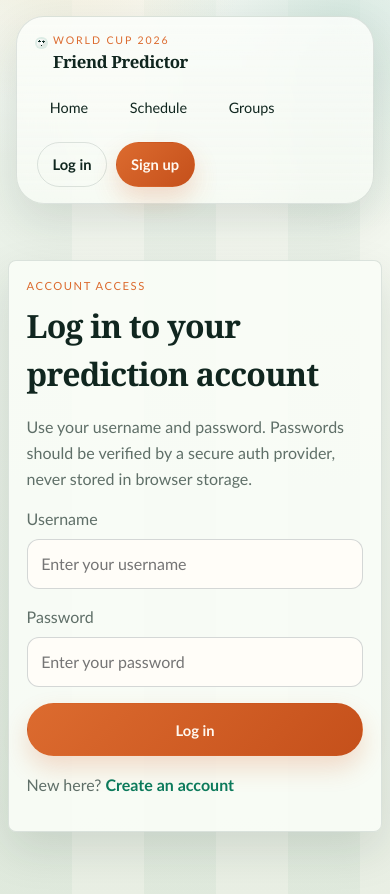
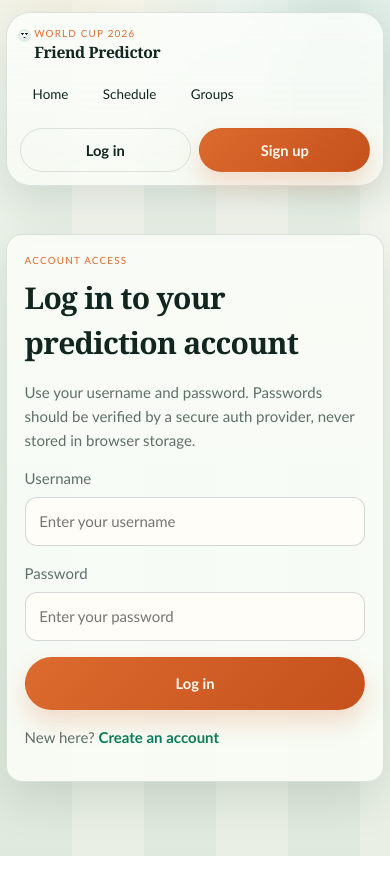
Before and after one commit to EG433/World-Cup-Predictor, a Next.js app: page /login in a window 390 px wide. After the commit the page ends 856 px from the top, so only its background shows below. Built offline with nearby package versions, Linux system fonts and the light colour scheme; no server answers.

Commit message:
Improve mobile responsiveness

```diff
--- a/app/globals.css
+++ b/app/globals.css
@@ -3629,14 +3629,135 @@ p {
 }
 
 @media (max-width: 720px) {
+  body {
+    font-size: 15px;
+  }
+
+  .page-shell {
+    overflow-x: clip;
+  }
+
+  .site-header {
+    width: min(100% - 1rem, var(--content-width));
+    margin-top: 0.75rem;
+    padding: 0.9rem;
+    gap: 0.8rem;
+    border-radius: 24px;
+  }
+
+  .brand-mark {
+    padding-left: 0.9rem;
+  }
+
+  .brand-name {
+    font-size: 0.98rem;
+  }
+
+  .nav-links {
+    width: 100%;
+    justify-content: flex-start;
+    flex-wrap: nowrap;
+    gap: 0.55rem;
+    overflow-x: auto;
+    padding-bottom: 0.2rem;
+    scrollbar-width: none;
+  }
+
+  .nav-links::-webkit-scrollbar {
+    display: none;
+  }
+
+  .nav-links a {
+    flex: 0 0 auto;
+    white-space: nowrap;
+    font-size: 0.84rem;
+  }
+
+  .auth-nav-actions,
+  .user-pill {
+    width: 100%;
+  }
+
+  .auth-nav-actions {
+    display: grid;
+    grid-template-columns: repeat(2, minmax(0, 1fr));
+  }
+
+  .auth-nav-actions .primary-button,
+  .auth-nav-actions .secondary-button {
+    width: 100%;
+    min-height: 2.75rem;
+  }
+
+  .user-pill {
+    justify-items: start;
+    gap: 0.2rem;
+    padding: 0.75rem 0.9rem;
+  }
+
   .page-content {
     width: min(100% - 1rem, var(--content-width));
+    padding-top: 1rem;
+    padding-bottom: 2.5rem;
   }
 
   .hero-panel,
   .section-card,
   .auth-card {
     padding: 1.1rem;
+  }
+
+  .home-hero,
+  .schedule-hero,
+  .groups-hero {
+    min-height: 0;
+    gap: 1rem;
+    padding: 1.15rem;
+  }
+
+  .home-hero::before,
+  .home-hero::after,
+  .schedule-hero::before,
+  .groups-hero::after {
+    opacity: 0.45;
+  }
+
+  .home-hero-copy h1,
+  .schedule-hero h1,
+  .groups-hero h1,
+  .page-intro h1 {
+    font-size: clamp(1.7rem, 10vw, 2.45rem);
+    line-height: 0.98;
+  }
+
+  .home-hero-copy p:not(.eyebrow),
+  .schedule-hero p:not(.eyebrow),
+  .groups-hero p:not(.eyebrow),
+  .page-intro p {
+    font-size: 0.92rem;
+  }
+
+  .home-hero-meta {
+    display: grid;
+    grid-template-columns: repeat(2, minmax(0, 1fr));
+    gap: 0.6rem;
+  }
+
+  .home-hero-meta div {
+    min-width: 0;
+  }
+
+  .hero-actions,
+  .page-actions {
+    grid-template-columns: 1fr;
+  }
+
+  .hero-actions .primary-button,
+  .hero-actions .secondary-button,
+  .page-actions .primary-button,
+  .page-actions .secondary-button,
+  .page-actions .danger-button {
+    width: 100%;
   }
 
   .section-card-copy,
@@ -3695,6 +3816,80 @@ p {
     grid-template-columns: 1fr;
   }
 
+  .home-panel-header,
+  .member-preview-header,
+  .day-schedule-heading,
+  .joined-card-topline,
+  .official-knockout-card-header,
+  .official-knockout-card-footer {
+    display: grid;
+    gap: 0.5rem;
+    justify-content: stretch;
+  }
+
+  .matchday-strip {
+    grid-auto-columns: minmax(6.4rem, 1fr);
+    gap: 0.5rem;
+    padding-bottom: 0.55rem;
+  }
+
+  .matchday-strip button {
+    min-height: 4.7rem;
+    padding: 0.7rem;
+  }
+
+  .day-schedule-toolbar {
+    padding: 0.85rem;
+  }
+
+  .day-schedule-summary {
+    min-width: 0;
+  }
+
+  .match-card {
+    gap: 0.75rem;
+    padding: 0.85rem;
+    border-radius: 18px;
+  }
+
+  .match-card::after {
+    width: 5.5rem;
+    height: 5.5rem;
+    top: -2.2rem;
+    right: -1.8rem;
+  }
+
+  .match-card-topline,
+  .match-card-subline,
+  .match-card-footer {
+    gap: 0.45rem;
+  }
+
+  .match-team-block {
+    padding: 0.75rem;
+  }
+
+  .team-badge {
+    gap: 0.45rem;
+  }
+
+  .team-flag {
+    width: 1.55rem;
+    height: 1.1rem;
+    flex-basis: 1.55rem;
+  }
+
+  .team-name,
+  .team-badge-name {
+    font-size: 0.88rem;
+    line-height: 1.18;
+  }
+
+  .match-card .team-meta,
+  .team-badge-code {
+    font-size: 0.68rem;
+  }
+
   .ai-advice-controls {
     grid-template-columns: 1fr;
   }
@@ -3727,6 +3922,86 @@ p {
     justify-content: start;
   }
 
+  .joined-group-card {
+    padding: 1rem;
+  }
+
+  .group-card-actions {
+    grid-template-columns: 1fr;
+  }
+
+  .group-card-actions .danger-button {
+    grid-column: auto;
+  }
+
+  .group-member-detail-row,
+  .member-score-row {
+    align-items: start;
+  }
+
+  .group-member-status {
+    justify-items: start;
+    text-align: left;
+  }
+
+  .create-form-row {
+    grid-template-columns: 1fr;
+    gap: 0.7rem;
+    padding: 0.75rem 0;
+  }
+
+  .prediction-mode-card {
+    padding: 1rem;
+  }
+
+  .score-pick-row {
+    grid-template-columns: 1fr 1fr 3rem auto 3rem 1fr;
+    gap: 0.45rem;
+    align-items: start;
+  }
+
+  .score-match-meta {
+    grid-column: 1 / -1;
+  }
+
+  .score-team-cell:first-of-type {
+    grid-column: 1 / 3;
+  }
+
+  .score-team-cell.align-right {
+    grid-column: 5 / 7;
+  }
+
+  .score-pick-row input {
+    min-height: 2.5rem;
+  }
+
+  .computed-standing-header,
+  .computed-standing-row {
+    grid-template-columns: 1.55rem minmax(4.4rem, 1fr) repeat(7, minmax(1.15rem, 1.45rem));
+    gap: 0.18rem;
+  }
+
+  .computed-standing-row {
+    font-size: 0.76rem;
+  }
+
+  .computed-standing-row .team-badge-name {
+    font-size: 0.74rem;
+  }
+
+  .official-knockout-card {
+    padding: 0.8rem;
+  }
+
+  .official-knockout-slot {
+    grid-template-columns: minmax(0, 1fr) 3rem;
+  }
+
+  .official-knockout-slot input {
+    min-height: 2.45rem;
+  }
+
   .rules-grid {
     grid-template-columns: 1fr;
   }
@@ -3737,3 +4012,107 @@ p {
     line-height: 1;
   }
 }
+
+@media (max-width: 540px) {
+  .page-content {
+    width: min(100% - 0.75rem, var(--content-width));
+  }
+
+  .site-header {
+    width: min(100% - 0.75rem, var(--content-width));
+    padding: 0.8rem;
+  }
+
+  .brand-kicker,
+  .eyebrow {
+    font-size: 0.62rem;
+    letter-spacing: 0.12em;
+  }
+
+  .home-hero,
+  .schedule-hero,
+  .groups-hero,
+  .section-card,
+  .home-panel,
+  .joined-groups-header,
+  .joined-group-card,
+  .empty-groups-panel,
+  .auth-card {
+    border-radius: 16px;
+  }
+
+  .home-hero-copy h1,
+  .schedule-hero h1,
+  .groups-hero h1,
+  .page-intro h1 {
+    font-size: clamp(1.55rem, 9vw, 2.1rem);
+  }
+
+  .home-hero-meta {
+    grid-template-columns: 1fr;
+  }
+
+  .home-overview-grid {
+    grid-template-columns: 1fr;
+  }
+
+  .matchday-strip {
+    grid-auto-columns: minmax(5.7rem, 1fr);
+  }
+
+  .match-card {
+    padding: 0.8rem;
+  }
+
+  .match-team-block {
+    padding: 0.65rem;
+  }
+
+  .team-name,
+  .team-badge-name {
+    font-size: 0.82rem;
+  }
+
+  .score-pick-row {
+    grid-template-columns: 1fr 2.75rem auto 2.75rem 1fr;
+  }
+
+  .score-team-cell:first-of-type {
+    grid-column: 1 / 2;
+  }
+
+  .score-team-cell.align-right {
+    grid-column: 5 / 6;
+  }
+
+  .computed-standing-header,
+  .computed-standing-row {
+    grid-template-columns: 1.35rem minmax(3.6rem, 1fr) repeat(7, minmax(1rem, 1.2rem));
+    gap: 0.12rem;
+  }
+
+  .computed-standing-header {
+    font-size: 0.56rem;
+  }
+
+  .computed-standing-row {
+    font-size: 0.68rem;
+  }
+
+  .computed-standing-row .team-flag {
+    width: 1rem;
+    height: 0.72rem;
+    flex-basis: 1rem;
+  }
+
+  .computed-standing-row .team-badge-name {
+    font-size: 0.68rem;
+  }
+
+  .prediction-mode-card,
+  .official-knockout-card,
+  .group-stat-card,
+  .home-metric-card {
+    padding: 0.85rem;
+  }
+}
--- a/app/layout.tsx
+++ b/app/layout.tsx
@@ -1,4 +1,4 @@
-import type { Metadata } from "next";
+import type { Metadata, Viewport } from "next";
 import { ReactNode } from "react";
 
 import { SiteHeader } from "@/components/site-header";
@@ -9,6 +9,12 @@ export const metadata: Metadata = {
   title: "World Cup 2026 Friend Predictor",
   description:
     "Starter structure for a private World Cup 2026 prediction game with schedules, team views, and friend pools.",
+};
+
+export const viewport: Viewport = {
+  width: "device-width",
+  initialScale: 1,
+  viewportFit: "cover",
 };
 
 export default function RootLayout({ children }: { children: ReactNode }) {
```
